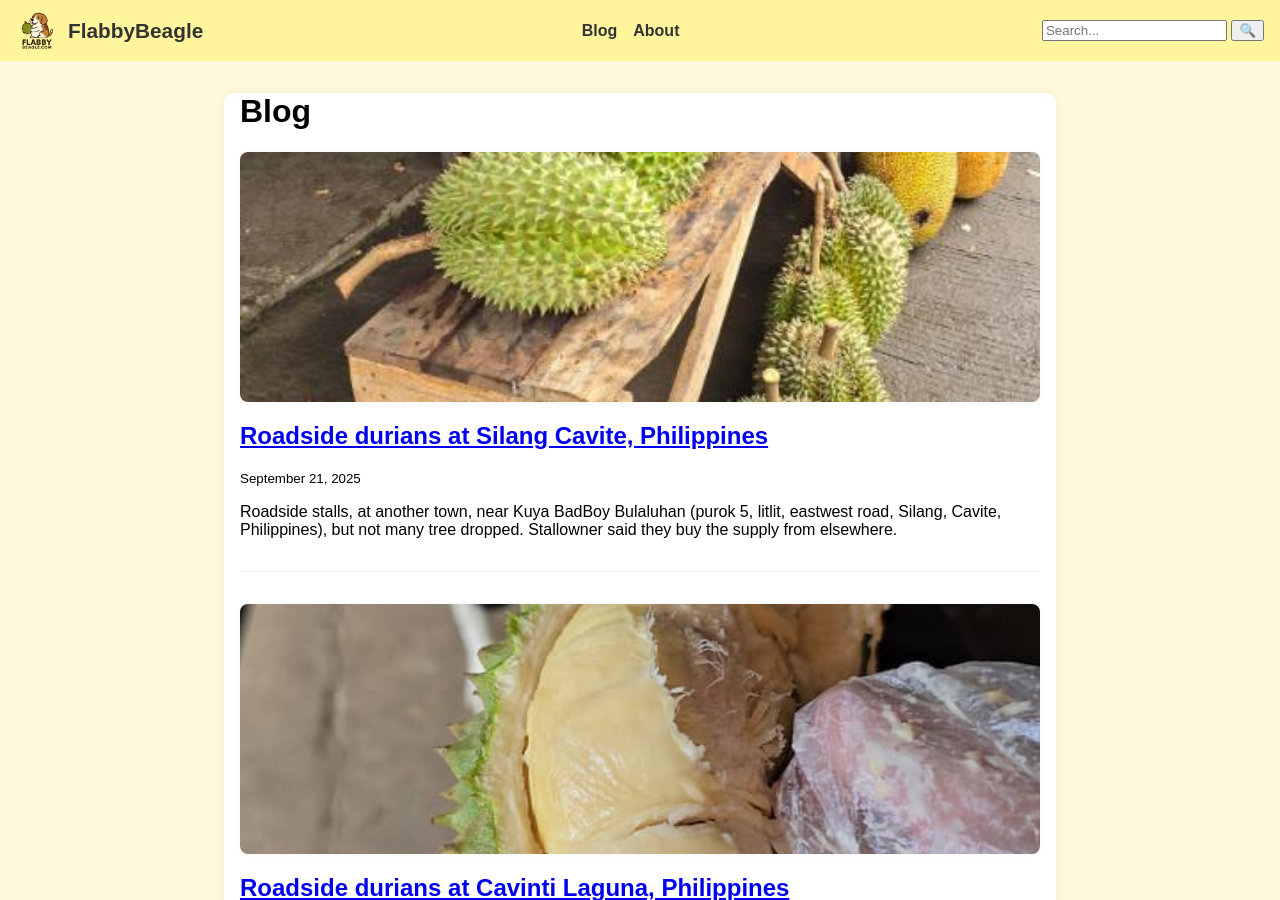
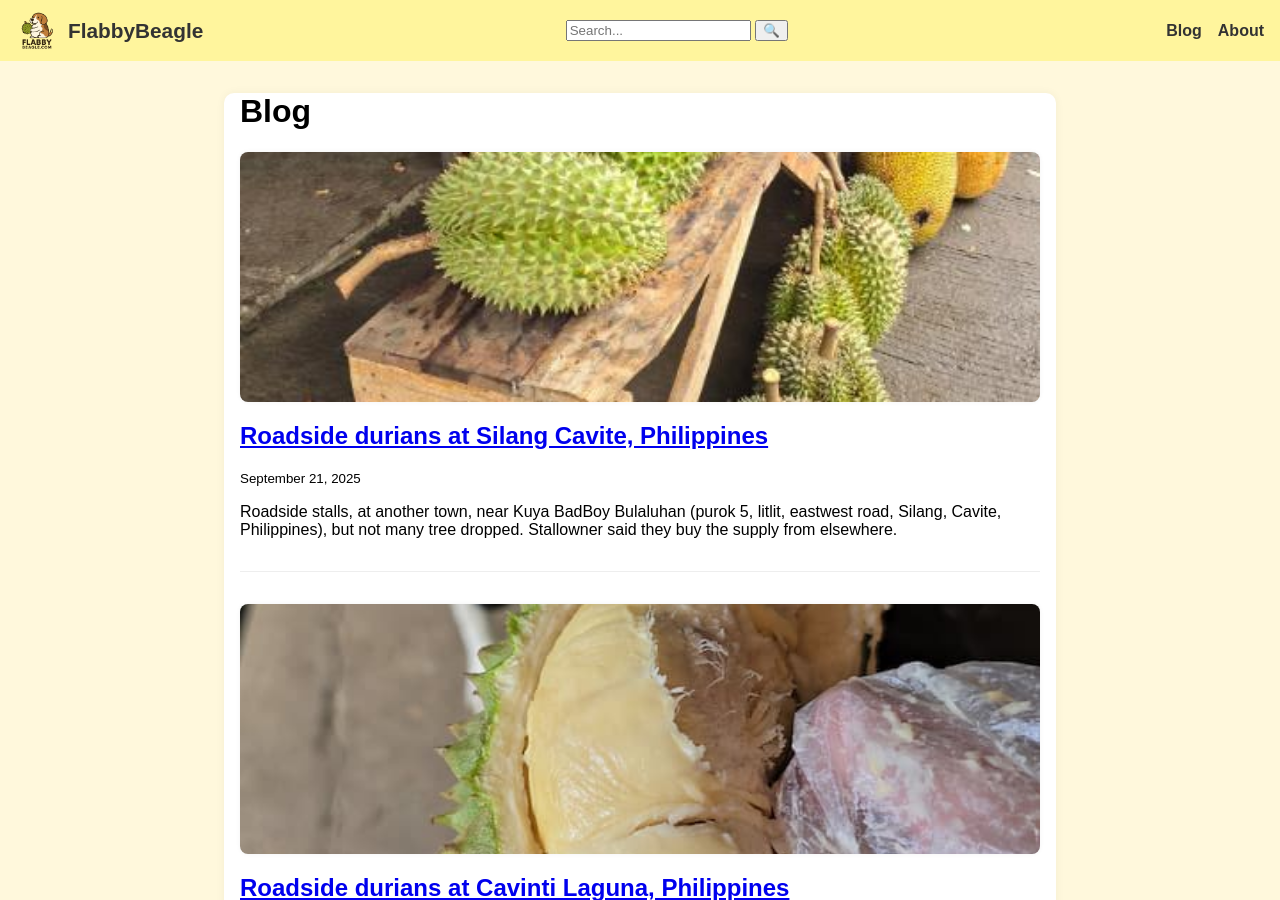
Before and after one commit to yensan57/flabbybeagle, a Jekyll site: the page built from index.md, in a window 1280 px wide and 900 px high. Built offline with Jekyll 4.4.1, drawn with Linux system fonts in a browser that asks for light colours.

Commit message:
Update default.html

```diff
--- a/_layouts/default.html
+++ b/_layouts/default.html
@@ -208,25 +208,26 @@
 <body>
   <header>
     <nav class="navbar">
-      <!--  CHANGED: Added logo + linked brand -->
+    <!-- Logo and Site Name -->
     <a href="{{ '/' | relative_url }}" class="nav-brand">
-        <img src="/assets/images/flabbybeagle_icon_words_png_70px.png" alt="FlabbyBeagle Logo">  <!-- your logo path -->
+      <img src="/assets/images/flabbybeagle_icon_words_png_70px.png" alt="FlabbyBeagle Logo">
       {{ site.title }}
     </a>
 
-      <!--  CHANGED: Hamburger toggle button -->
-      <button class="nav-toggle" aria-label="Toggle navigation">☰</button>
-
-      <ul class="nav-menu">
-        <li><a href="{{ '/' | relative_url }}">Blog</a></li>
-        <li><a href="{{ '/about' | relative_url }}">About</a></li>
-      </ul>
-
+    <!-- Search bar moved here, before hamburger -->
     <form action="/search" method="get" class="search-form">
       <input type="text" name="q" placeholder="Search..." class="search-input">
       <button type="submit" class="search-button">🔍</button>
     </form>
 
+    <!-- Hamburger menu toggle -->
+    <button class="nav-toggle" aria-label="Toggle navigation">☰</button>
+
+    <!-- Navigation menu -->
+    <ul class="nav-menu">
+      <li><a href="{{ '/' | relative_url }}">Blog</a></li>
+      <li><a href="{{ '/about' | relative_url }}">About</a></li>
+    </ul>
     </nav>
   </header>
 
```
Lines whose indentation alone changed are shown as unchanged.
